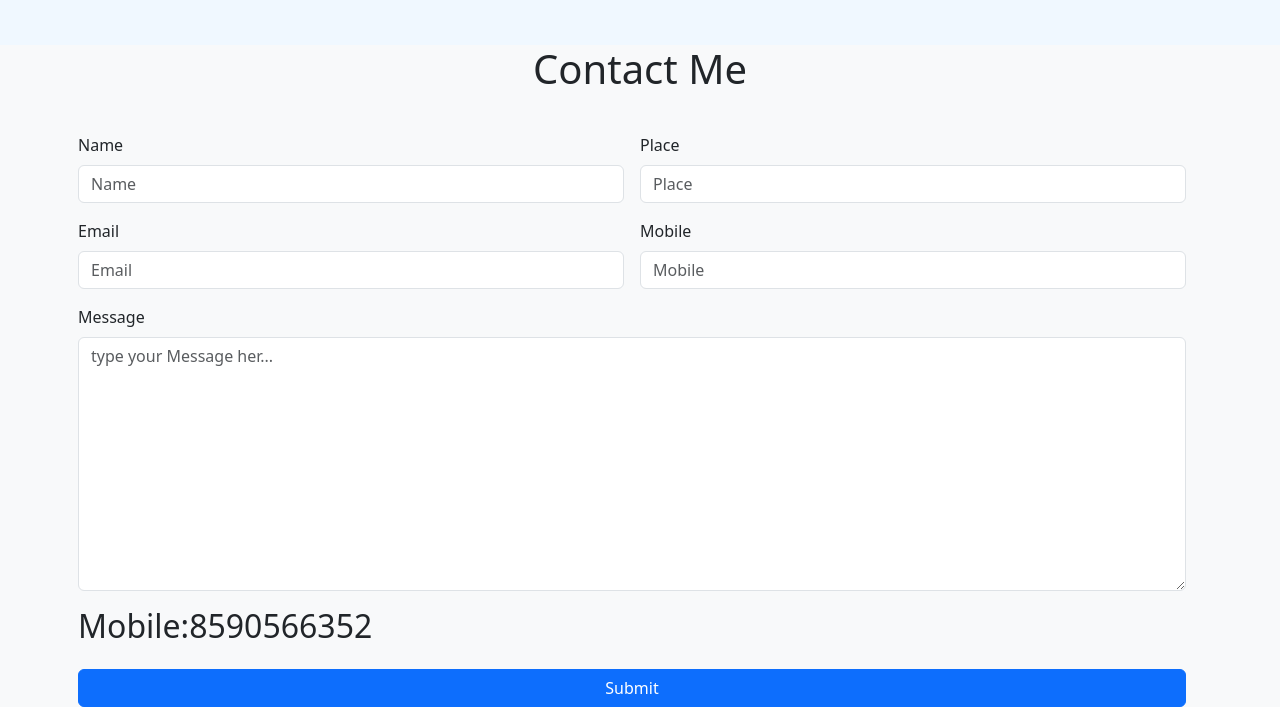
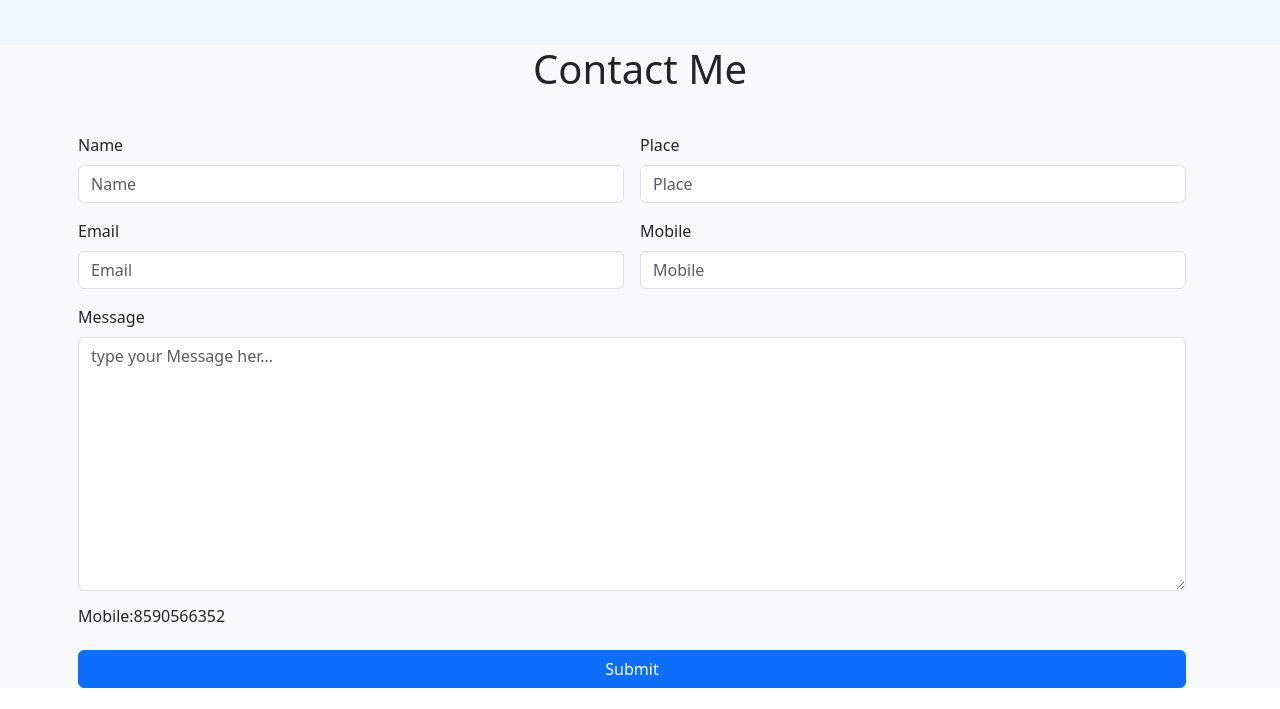
Before and after one commit to Rohith-WebCode/personal-website-project-, a plain HTML site: page index.html in a window 1280 px wide. Shown: the part 2190-2899 px from the top of the page. Drawn offline with nearby package versions, Linux system fonts and the light colour scheme.

Commit message:
Update style.css

```diff
--- a/style.css
+++ b/style.css
@@ -66,3 +66,7 @@ body{
     line-height: 24px;
     font-family:'Courier New', Courier, monospace
 }
+
+.number{
+    font-size: 16px;
+}
```
